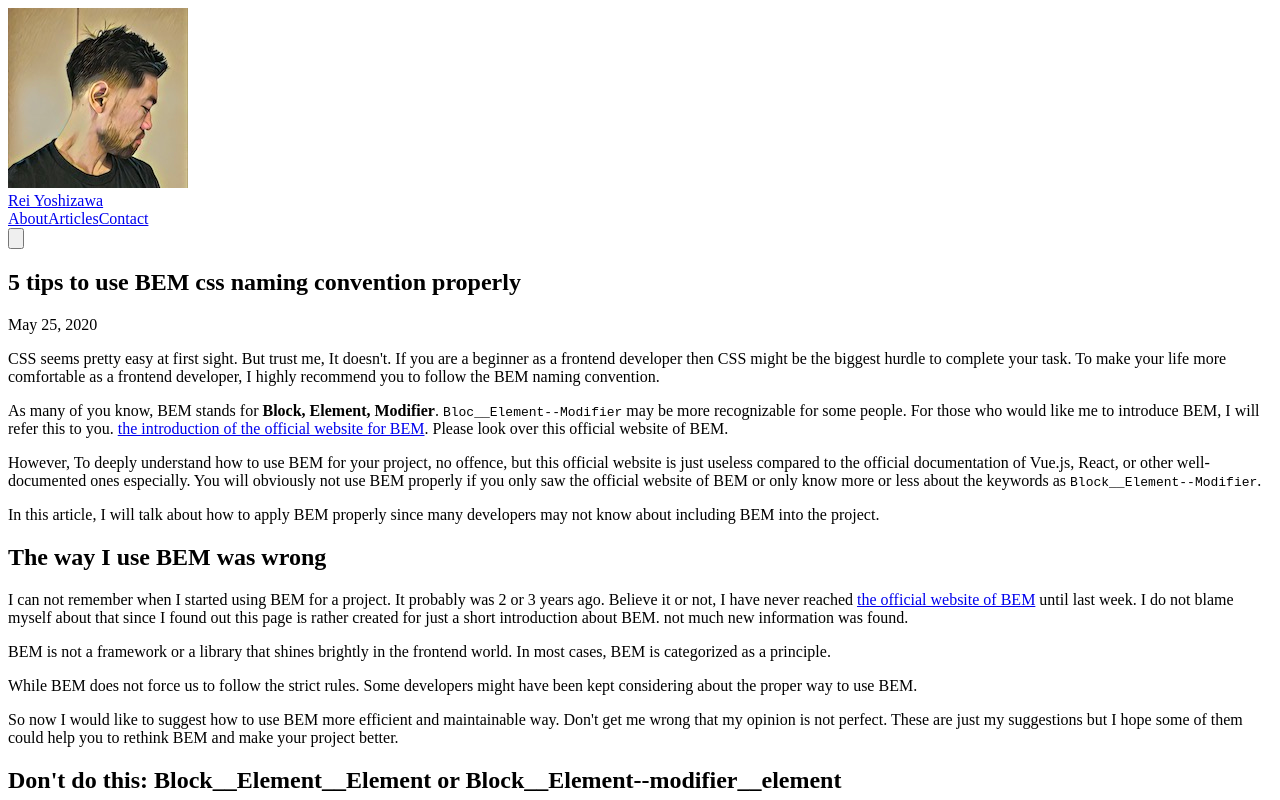
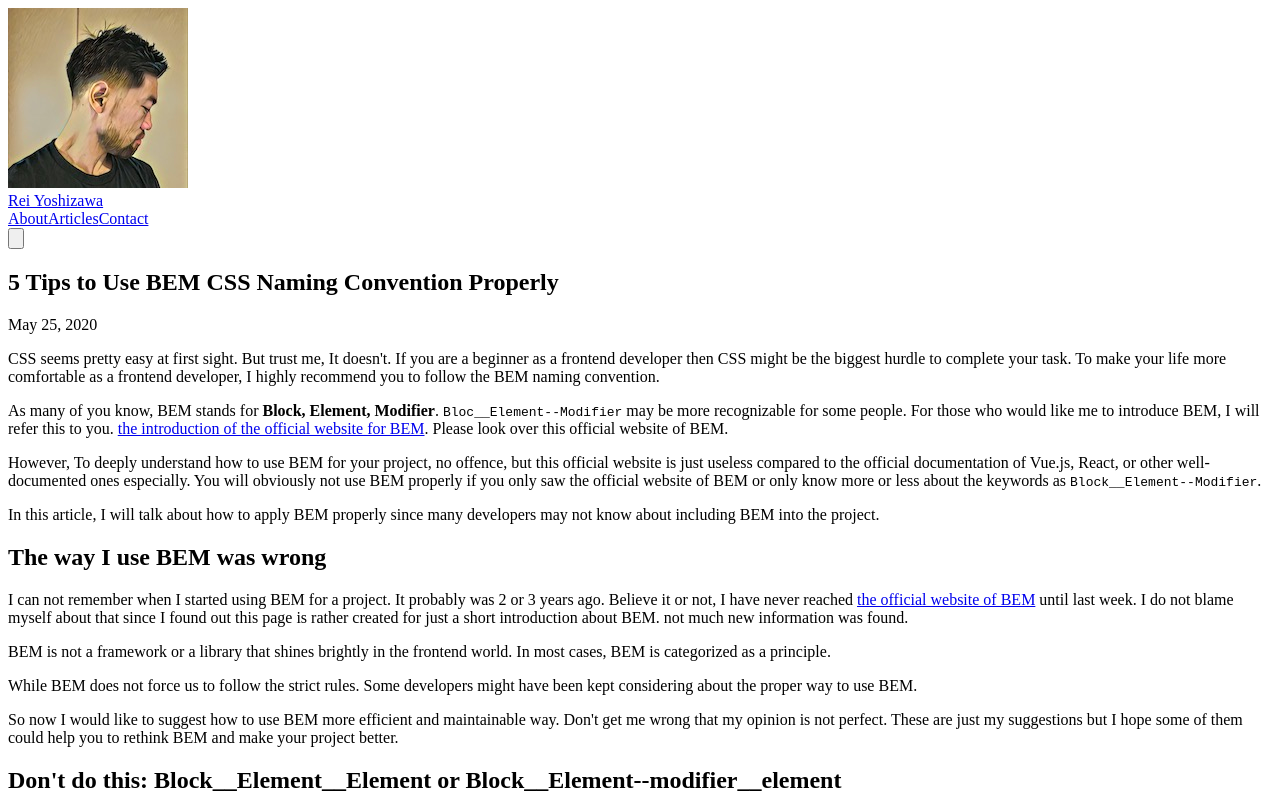
Before and after one commit to reiyszw/blog, a Gatsby site: page /5-tips-to-use-bem/ in a window 1280 px wide. Shown: the top 800 px of the page. Built offline with nearby package versions, Linux system fonts and the light colour scheme; Gatsby itself is replaced by a stand-in of ours; some packages are replaced by stand-ins of ours.

Commit message:
chore: rename the title

```diff
--- a/content/blog/5-tips-to-use-bem/index.md
+++ b/content/blog/5-tips-to-use-bem/index.md
@@ -1,5 +1,5 @@
 ---
-title: 5 tips to use BEM css naming convention properly
+title: 5 Tips to Use BEM CSS Naming Convention Properly
 date: "2020-05-25"
 description: "BEM is the most concise way of writing CSS nowadays but you might not know about the proper way using that"
 ---
```
